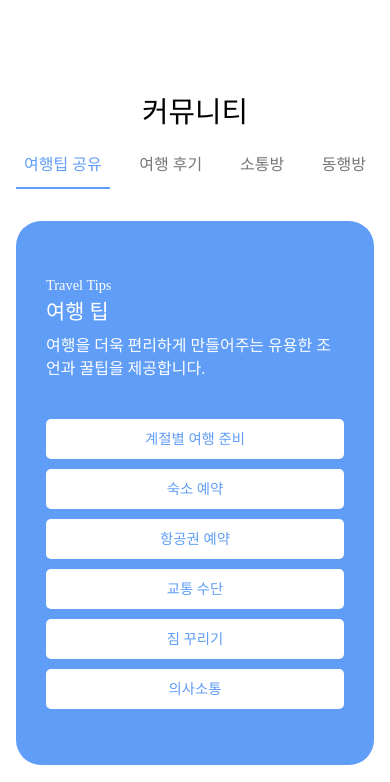
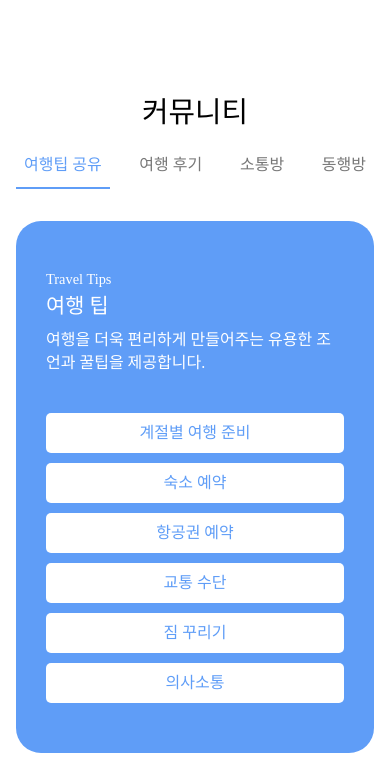
Before and after one commit to min0622/portfolio-02, a plain HTML site: page travel_tip.html in a window 390 px wide. Shown: the part 62-844 px from the top of the page. Drawn offline with Linux system fonts and the light colour scheme; a web font is replaced by a local one.

Commit message:
Add files via upload

```diff
--- a/css/travel_tip.css
+++ b/css/travel_tip.css
@@ -312,7 +312,8 @@ footer {
     .item {
         border-radius: 25px;
         height: fit-content;
-        padding: 80px 30px;
+        /* padding: 80px 30px; */
+        padding: 50px 30px;
 
     }
 
@@ -370,7 +371,7 @@ footer {
     .item {
         margin-bottom: 50px;
 
-        padding: 56px 30px;
+        /* padding: 56px 30px; */
     }
 
     .item:nth-child(2n) {
@@ -394,7 +395,8 @@ footer {
 
     .i_keyword {
         margin-top: 40px;
-        font-size: 0.9rem;
+        /* font-size: 0.9rem; */
+        font-size: 1rem;
     }
 
     .i_keyword ul {
```
